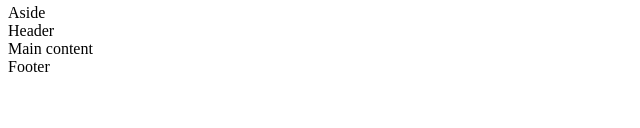
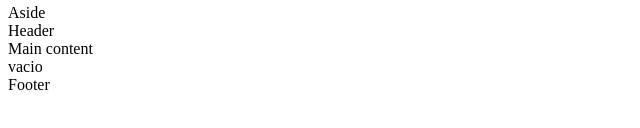
Before and after one commit to YuranyUlchur/holbertonschool-web_front_end, a plain HTML site: page html_advanced/7-index.html in a window 1280 px wide. Shown: the part 292-420 px from the top of the page, 0-640 px from the left. Drawn offline with Linux system fonts and the light colour scheme.

```diff
--- a/html_advanced/7-index.html
+++ b/html_advanced/7-index.html
@@ -28,7 +28,7 @@
 </head>
 <body>
     <header>Header</header>
-    <main>Main content<nav></nav></main>
+    <main>Main content<nav>vacio</nav></main>
     <footer>Footer</footer>
 </body>
 </html>
```
